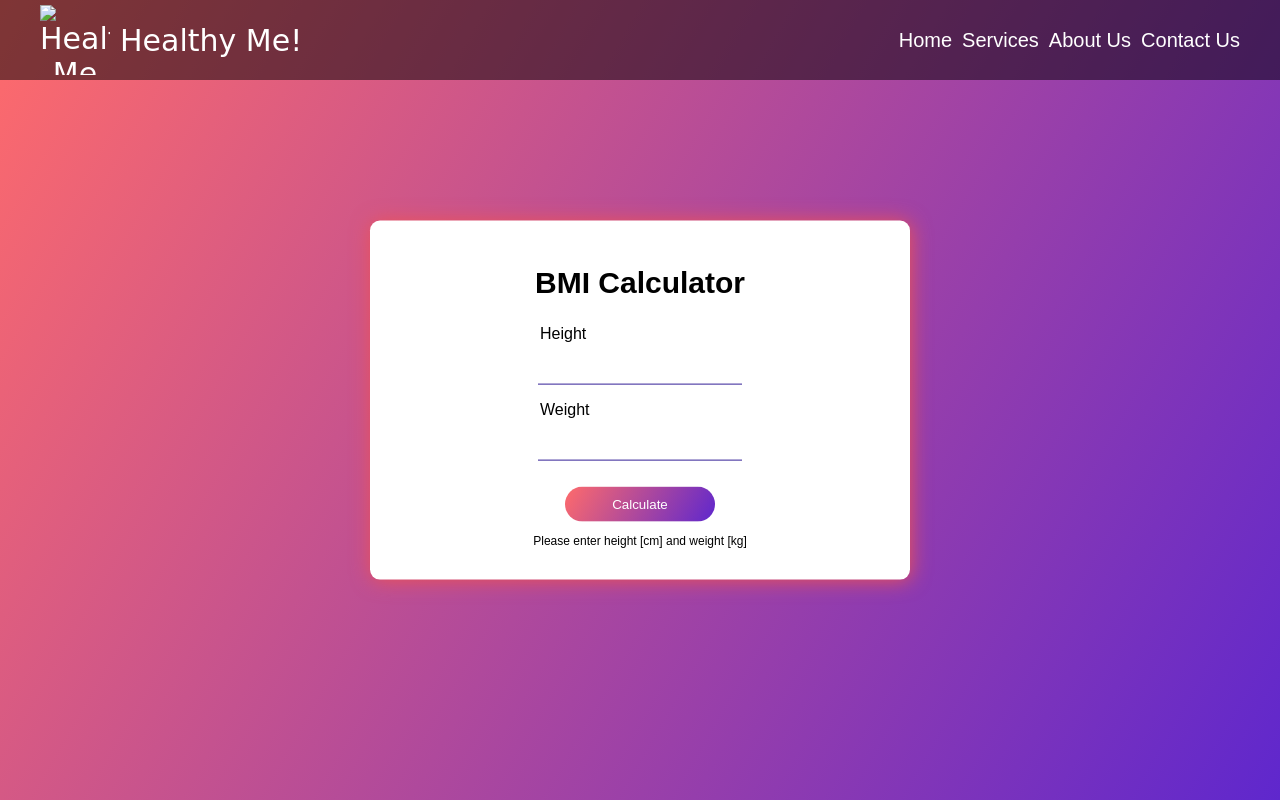
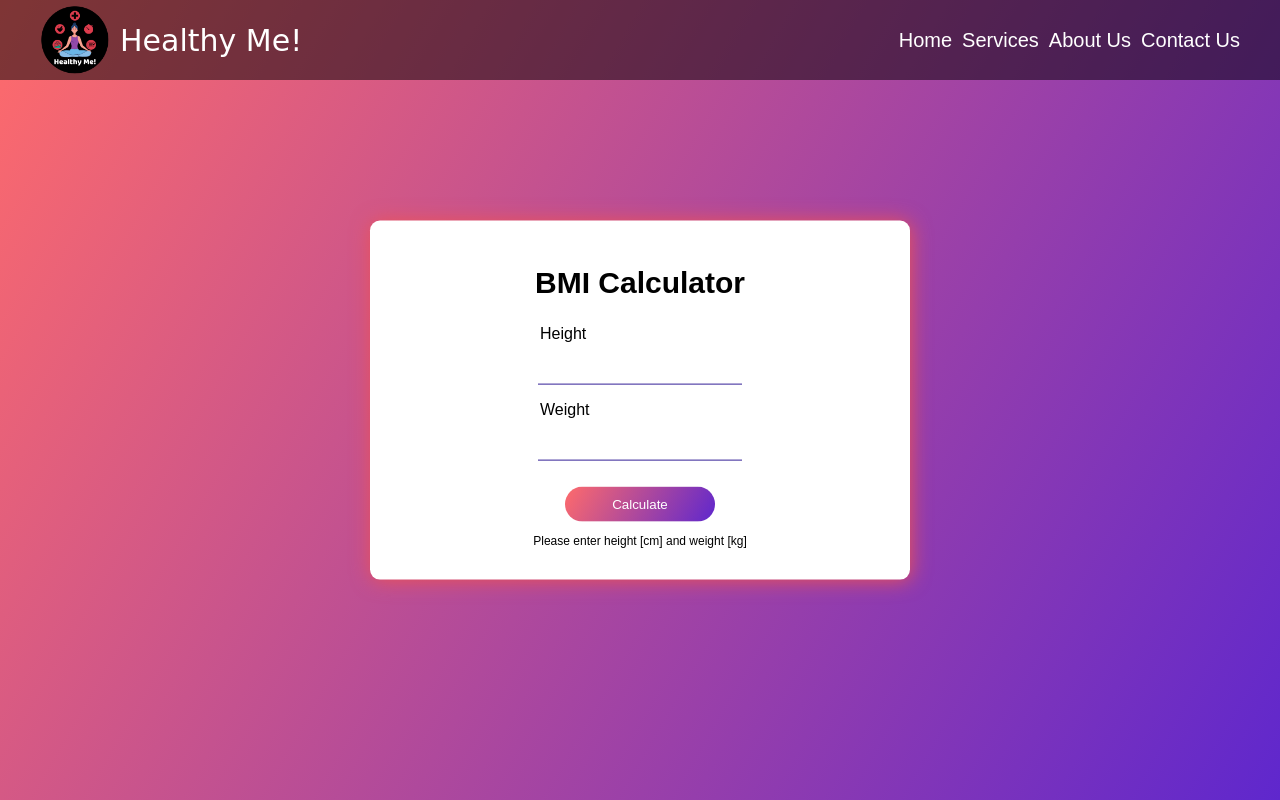
Before and after one commit to S07K/Healthy-Me, a plain HTML site: page bmi calculator/bmi.html in a window 1280 px wide. Drawn offline with Linux system fonts and the light colour scheme.

Commit message:
Update bmi.html

```diff
--- a/bmi calculator/bmi.html
+++ b/bmi calculator/bmi.html
@@ -16,7 +16,7 @@
         <nav>
             <a href="https://vaibhavgupta05.github.io/Healthy-Me/">
             <div id="brand">
-                <img src="images/logo.png" id= "logo" alt="Healthy Me" title="Healthy Me" style = "margin-left:30px;">
+                <img src="https://raw.githubusercontent.com/S07K/Healthy-Me/master/images/logo.png" id= "logo" alt="Healthy Me" title="Healthy Me" style = "margin-left:30px;">
                 <span style = "margin-left:10px;">Healthy Me!</span>
             </div>
             </a>
```
